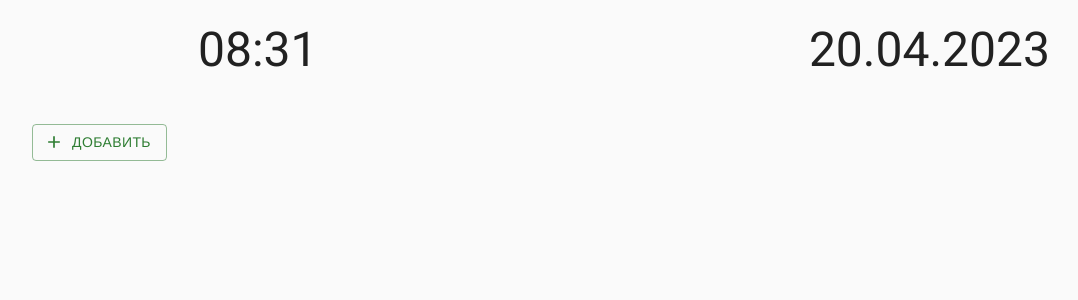
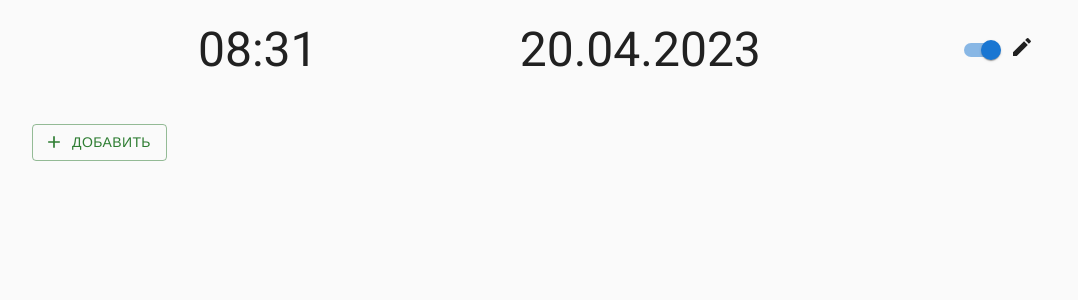
Before and after one commit to dadyarri/ntp, a React (Vite) app: page / in a window 1280 px wide. Shown: the top 300 px of the page, without its empty margins (16-1094 px from the left). Built offline with nearby package versions, Linux system fonts and the light colour scheme; a web font is replaced by a local one.

Commit message:
feat: add switch to control edit mode

```diff
--- a/src/app/index.tsx
+++ b/src/app/index.tsx
@@ -4,11 +4,12 @@ import {
     Container,
     createTheme,
     CssBaseline,
+    FormControlLabel,
     Grid,
     Modal,
     PaletteMode,
     Paper,
-    Stack,
+    Stack, Switch,
     TextField,
     ThemeProvider,
     Typography,
@@ -17,7 +18,7 @@ import {
 import {DateTime} from "luxon";
 import {Bookmark as BookmarkType} from "../entities/bookmark";
 import {Bookmark} from "../shared/ui/bookmark";
-import {Add, Save} from "@mui/icons-material";
+import {Add, Edit, Save} from "@mui/icons-material";
 import {Field, Form, Formik} from "formik";
 import {BookmarksContext} from '../shared/contexts/bookmarks';
 import {grey} from "@mui/material/colors";
@@ -95,6 +96,15 @@ function Index() {
             }}>
                 <Typography variant={"h3"}>{dateTime.toFormat("HH:mm")}</Typography>
                 <Typography variant={"h3"}>{dateTime.toFormat("dd.MM.yyyy")}</Typography>
+                <FormControlLabel
+                    control={<Switch
+                        checked={editMode}
+                        onChange={() => {
+                            setEditMode(!editMode);
+                            chrome.storage.local.set({editMode: !editMode});
+                        }}/>}
+                    label={<Edit/>}
+                />
             </Container>
 
 
```
